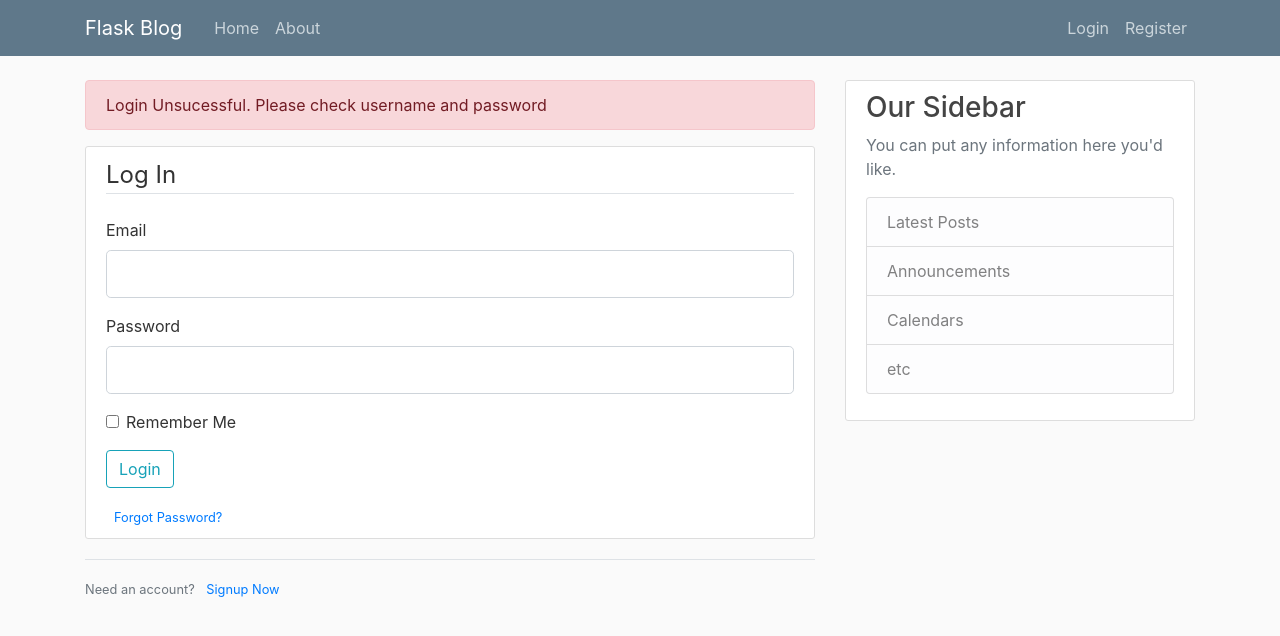
After one commit to AbhilashPalem258/FlaskBlog, a Flask app: page /login in a window 1280 px wide. The commit adds this page. Shown: the top 636 px of the page. Run offline with Flask 2, Linux system fonts and the light colour scheme; some libraries are stand-ins or nearby versions.

Commit message:
Registration and Login forms added

```diff
--- a/flaskblog.py
+++ b/flaskblog.py
@@ -1,5 +1,9 @@
-from flask import Flask, render_template, url_for
+from flask import Flask, render_template, url_for, redirect, flash
+from forms.forms import RegistrationForm, LoginForm
+import pdb
+
 app = Flask(__name__)
+app.config['SECRET_KEY']='33e5b8deeb6b8413ce14adf16063176c'
 
 posts = [
     {
@@ -19,11 +23,30 @@ posts = [
 @app.route('/')
 @app.route('/home')
 def home():
-    return render_template('home.html', posts = posts, title = 'Abhilash')
+    return render_template('home.html', posts=posts, title='Abhilash')
 
 @app.route('/about')
 def about():
     return render_template('about.html')
 
+@app.route('/register', methods=['GET', 'POST'])
+def register():
+    register_form = RegistrationForm()
+    if register_form.validate_on_submit():
+        flash(f'Account acctivated for {register_form.username.data}!', 'success')
+        return redirect(url_for('home'))
+    return render_template('Register.html', title='Register', form=register_form)
+
+@app.route('/login', methods=['GET', 'POST'])
+def login():
+    login_form = LoginForm()
+    if login_form.validate_on_submit:
+        if login_form.email.data == 'abhilash.palem@shuttl.com' and login_form.password.data == 'abhi':
+            flash('You have been logged in!', 'success')
+            return redirect(url_for('home'))
+        else:
+            flash('Login Unsucessful. Please check username and password', 'danger')
+    return render_template('Login.html', title='Login', form=login_form)
+
 if __name__ == '__main__' :
     app.run(debug=True)
--- /dev/null
+++ b/forms/forms.py
@@ -0,0 +1,16 @@
+from flask_wtf import FlaskForm
+from wtforms import StringField, PasswordField, SubmitField, BooleanField
+from wtforms.validators import DataRequired, Length, EqualTo, Email
+
+class RegistrationForm(FlaskForm):
+    username = StringField('Username', validators=[DataRequired(), Length(min=2, max=20)])
+    email = StringField('Email', validators=[DataRequired(), Email()])
+    password = PasswordField('Password', validators=[DataRequired()])
+    confirm_password = PasswordField('Confirm Password', validators=[DataRequired(), EqualTo('password')])
+    submit = SubmitField('Sign up')
+
+class LoginForm(FlaskForm):
+    email = StringField('Email', validators=[DataRequired()])
+    password = PasswordField('Password', validators=[DataRequired()])
+    remember = BooleanField('Remember Me')
+    submit = SubmitField('Login')
--- /dev/null
+++ b/templates/Login.html
@@ -0,0 +1,51 @@
+{% extends 'layout.html' %}
+{% block content%}
+   <div class="content-section">
+       <form method="POST", action="">
+            <fieldset class="form-group">
+               <legend class="border-bottom mb-4"> Log In </legend>
+               <div class="form-group">
+                    {{ form.email.label(class="form-control-label") }}
+                    {% if form.email.errors %}
+                        {{ form.email(class="form-control form-control-lg is-invalid") }}
+                        <div class="invalid-feedback">
+                            {% for error in form.email.errors %}
+                                <span>{{ error }}</span>
+                            {% endfor %}
+                        </div>
+                    {% else %}
+                        {{ form.email(class="form-control form-control-lg") }}
+                    {% endif %}
+               </div>
+               <div class="form-group">
+                   {{ form.password.label(class="form-control-label") }}
+                    {% if form.password.errors %}
+                        {{ form.password(class="form-control form-control-lg is-invalid") }}
+                        <div class="invalid-feedback">
+                            {% for error in form.password.errors %}
+                                <span>{{ error }}</span>
+                            {% endfor %}
+                        </div>
+                    {% else %}
+                        {{ form.password(class="form-control form-control-lg") }}
+                    {% endif %}
+               </div>
+               <div class="form-check">
+                   {{ form.remember(class='form-check-input') }}
+                   {{ form.remember.label(class='form-check-label') }}
+               </div>
+            </fieldset>
+            <div class="form-group">
+                {{ form.submit(class="btn btn-outline-info") }}
+            </div>
+            <small class="text-muted ml-2">
+                <a href="#">Forgot Password?</a>
+            </small>
+       </form>
+   </div>
+   <div class="border-top pt-3">
+       <small class="text-muted">
+           Need an account? <a class="ml-2" href="{{ url_for('register') }}"> Signup Now</a>
+       </small>
+   </div>
+{% endblock content%}
--- a/templates/layout.html
+++ b/templates/layout.html
@@ -40,6 +40,15 @@
     <main role="main" class="container">
       <div class="row">
         <div class="col-md-8">
+          {% with messages = get_flashed_messages(with_categories=true) %}
+            {% if messages %}
+              {% for category, message in messages %}
+                <div class="alert alert-{{ category }}">
+                  {{ message }}
+                </div>
+              {% endfor %}
+            {% endif %}
+          {% endwith %}
           {% block content %}{% endblock %}
         </div>
         <div class="col-md-4">
```
Also changed, not shown: templates/Register.html (added, +71 -0 lines), 2 other files.
